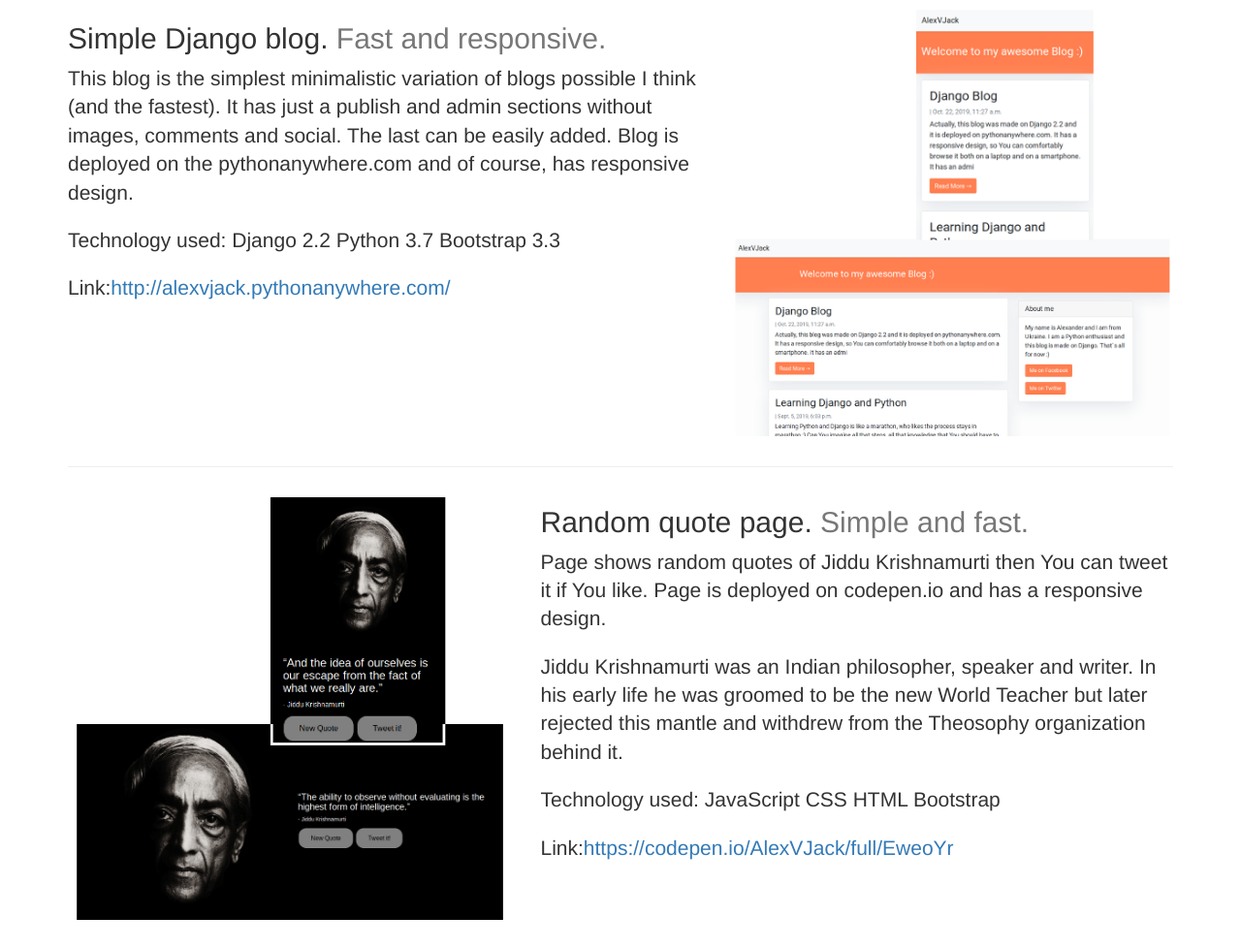
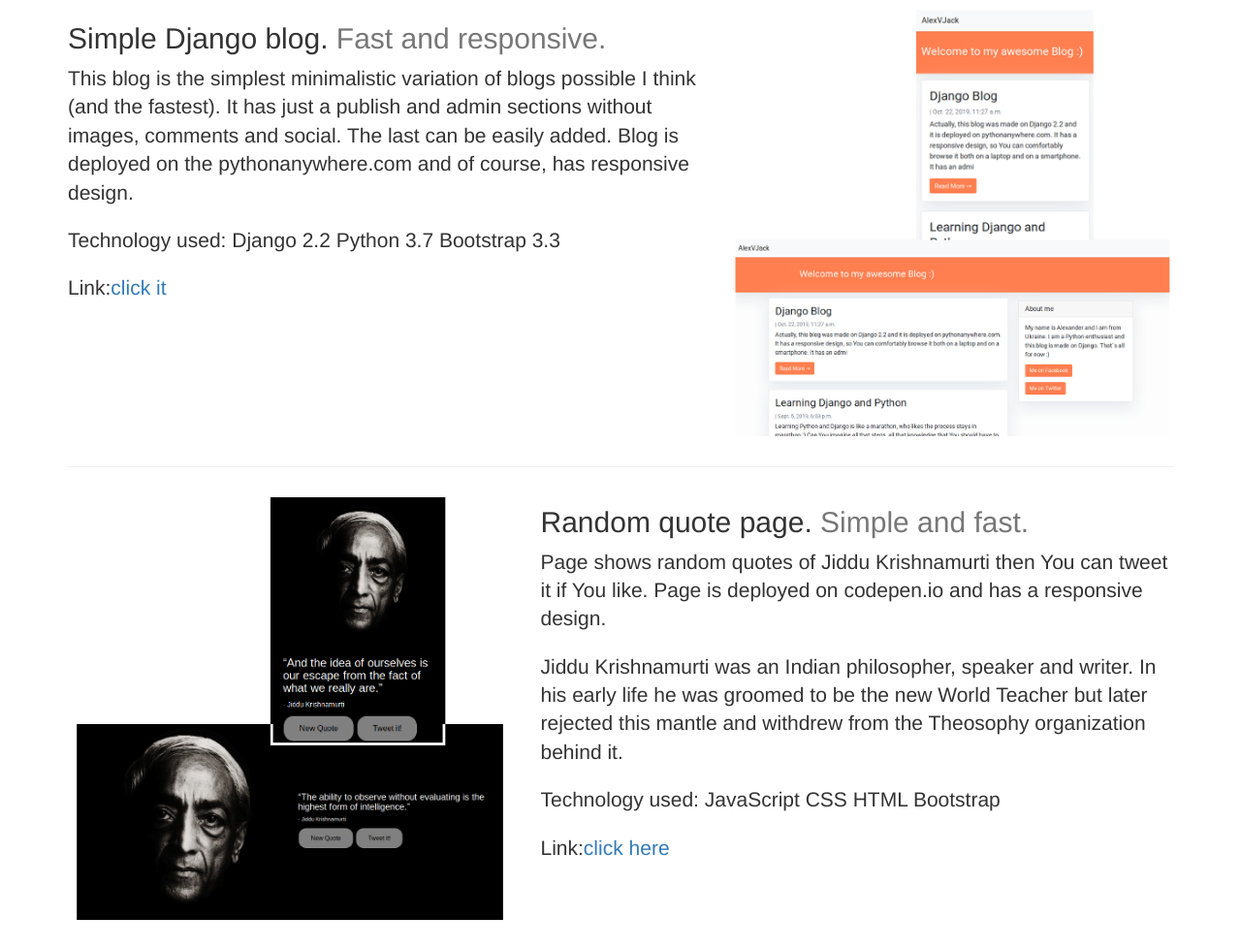
Before and after one commit to AlexVJack/AlexVJack.github.io, a plain HTML site: page index.html in a window 1280 px wide. Shown: the part 451-1429 px from the top of the page at 97% size. Drawn offline with nearby package versions, Linux system fonts and the light colour scheme.

Commit message:
link length change

```diff
--- a/index.html
+++ b/index.html
@@ -47,7 +47,7 @@
 		          <h2 class="featurette-heading">Simple Django blog. <span class="text-muted">Fast and responsive.</span></h2>
 		          <p class="lead">This blog is the simplest minimalistic variation of blogs possible I think (and the fastest). It has just a publish and admin sections without images, comments and social. The last can be easily added. Blog is deployed on the pythonanywhere.com and of course, has responsive design.</p>
 							<p class="lead">Technology used: Django 2.2 Python 3.7 Bootstrap 3.3</p>
-							<p class="lead">Link:<a href="http://alexvjack.pythonanywhere.com/">http://alexvjack.pythonanywhere.com/</a> </p>
+							<p class="lead">Link:<a href="http://alexvjack.pythonanywhere.com/">click it</a> </p>
 		        </div>
 		        <div class="col-md-5">
 		          <img class="featurette-image img-responsive center-block" src = "images/simpleblog.png" alt="Generic placeholder image">
@@ -61,7 +61,7 @@
 		          <h2 class="featurette-heading">Random quote page. <span class="text-muted">Simple and fast.</span></h2>
 		          <p class="lead">Page shows random quotes of Jiddu Krishnamurti then You can tweet it if You like. Page is deployed on codepen.io and has a responsive design. </p> <p class="lead">Jiddu Krishnamurti was an Indian philosopher, speaker and writer. In his early life he was groomed to be the new World Teacher but later rejected this mantle and withdrew from the Theosophy organization behind it.</p>
 							<p class="lead">Technology used: JavaScript CSS HTML Bootstrap</p>
-							<p class="lead">Link:<a href="https://codepen.io/AlexVJack/full/EweoYr">https://codepen.io/AlexVJack/full/EweoYr</a> </p>
+							<p class="lead">Link:<a href="https://codepen.io/AlexVJack/full/EweoYr">click here</a> </p>
 		        </div>
 		        <div class="col-md-5 col-md-pull-7">
 		          <img class="featurette-image img-responsive center-block" src = "images/jiddu.png" alt="Generic placeholder image">
```
